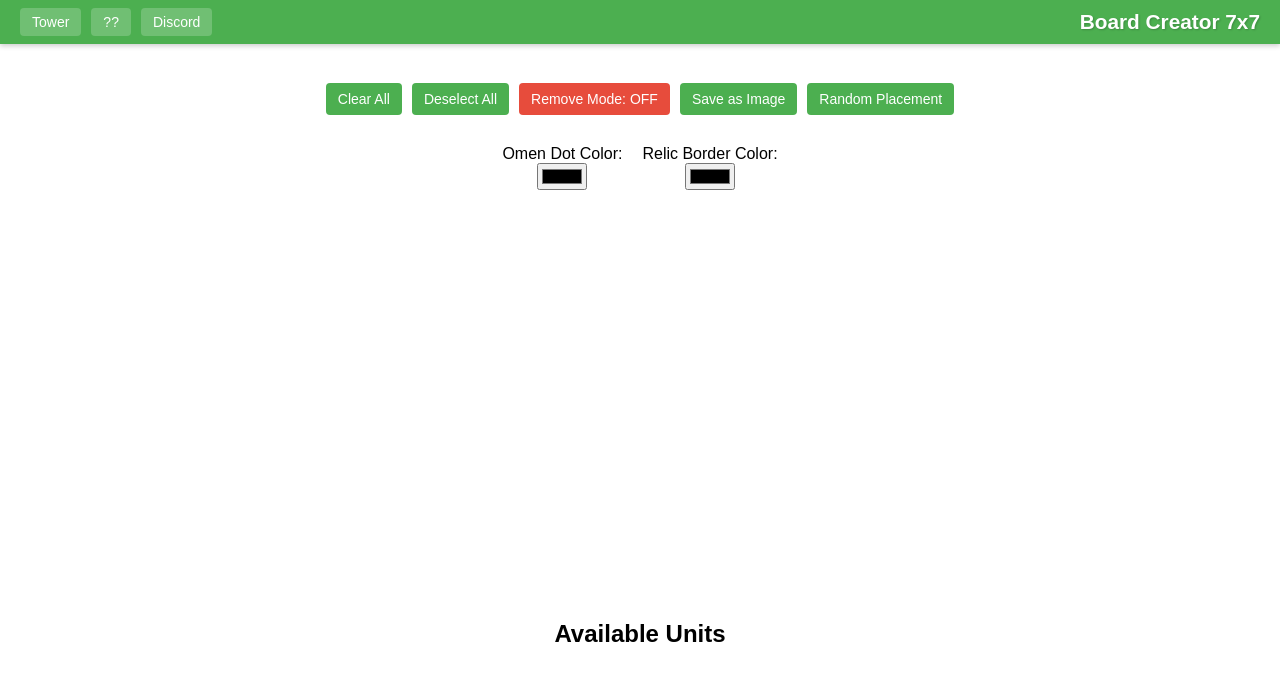
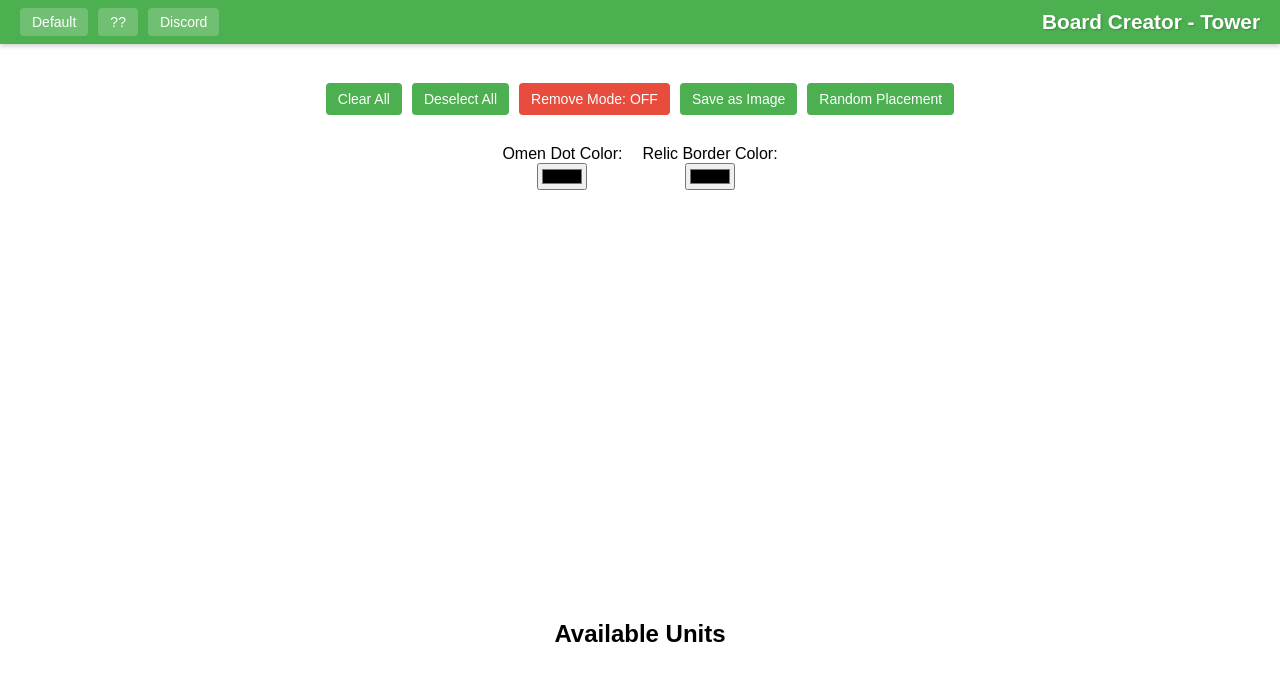
Before and after one commit to zer0jek/board-creator-coop-td, a plain HTML site: page tower.html in a window 1280 px wide. Shown: the top 700 px of the page. Drawn offline with nearby package versions, Linux system fonts and the light colour scheme.

Commit message:
Update tower.html

```diff
--- a/tower.html
+++ b/tower.html
@@ -235,11 +235,11 @@
 <body>
     <div class="top-bar">
         <div class="top-bar-buttons">
-            <a href="tower.html"><button>Tower</button></a>
+            <a href="index.html"><button>Default</button></a>
             <a href="other.html"><button>??</button></a>
             <a href="https://discord.com" target="_blank"><button>Discord</button></a>
         </div>
-        <h1>Board Creator 7x7</h1>
+        <h1>Board Creator - Tower</h1>
     </div>
 
     <div class="buttons">
```
